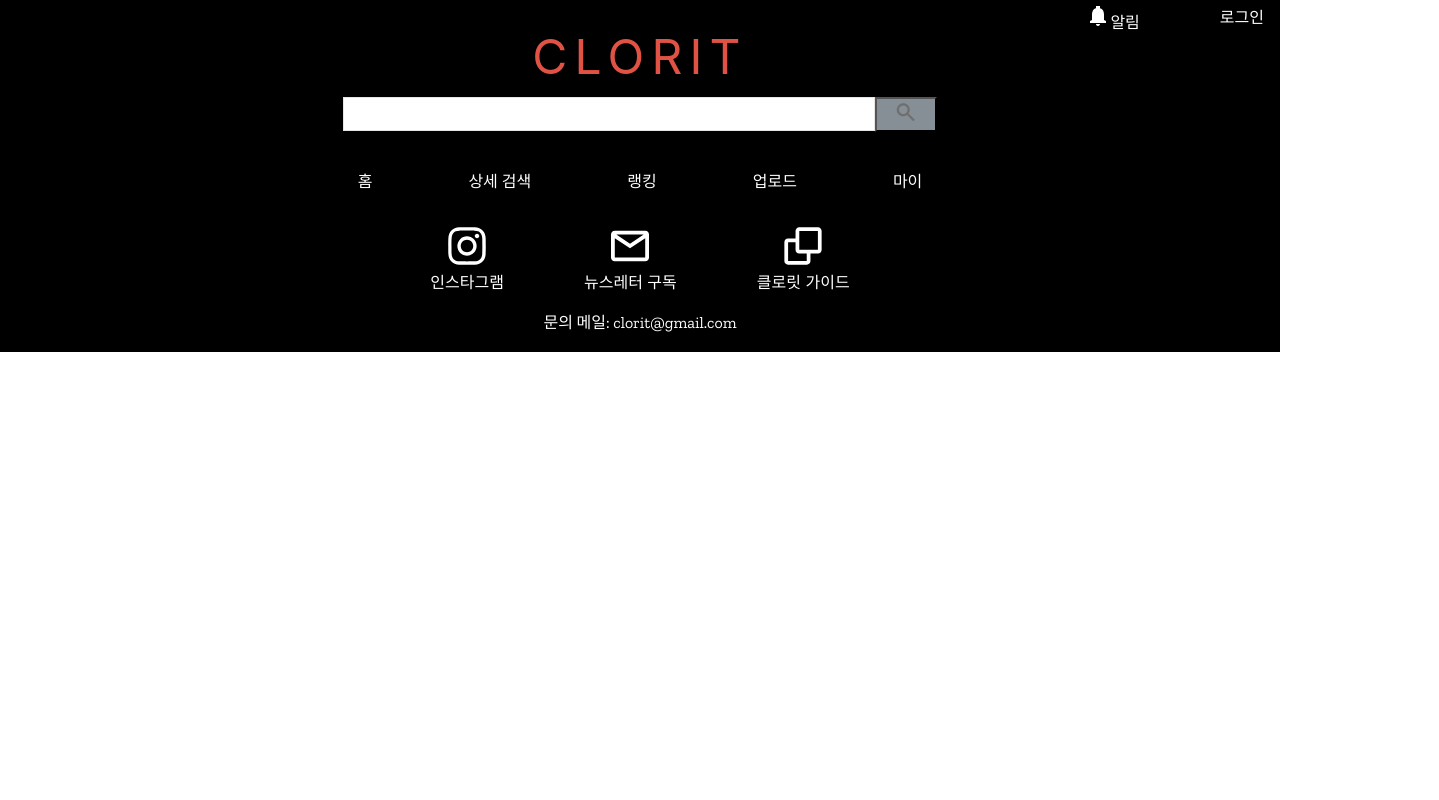
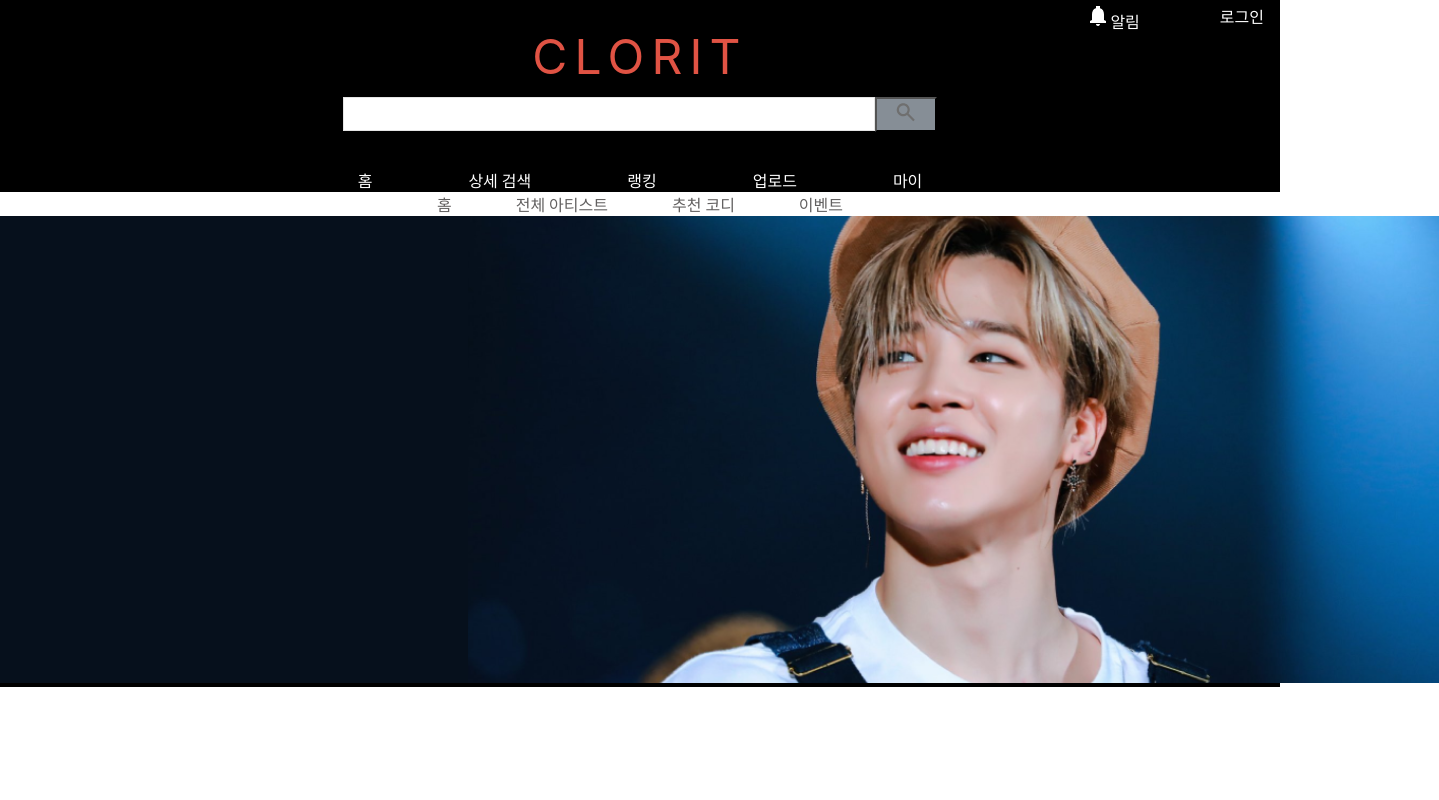
Before and after one commit to clorit/clorit-web, a React (Create React App) app: page / in a window 1280 px wide. Shown: the top 800 px of the page, 1439 px wide, since content can reach past the window. Built offline with nearby package versions, Linux system fonts and the light colour scheme; some icons are missing.

Commit message:
MainLayout, 사진 추가

```diff
--- a/src/components/Home.js
+++ b/src/components/Home.js
@@ -2,13 +2,13 @@
 import styled from "styled-components";
 import HeaderTemplate from "./HeaderTemplate";
 import Footer from "./Footer";
-
-const HomeStyle = styled.div``;
+import MainLayout from "./MainLayout";
 
 const Home = () => {
   return (
     <>
       <HeaderTemplate></HeaderTemplate>
+      <MainLayout></MainLayout>
       <Footer></Footer>
       <div></div>
     </>
--- /dev/null
+++ b/src/components/MainLayout.js
@@ -0,0 +1,31 @@
+import React from "react";
+import "./MainLayout.scss";
+import jimin from "../asset/image/jimin.png";
+import iu from "../asset/image/iu.png";
+
+const MainLayout = () => {
+  return (
+    <>
+      <div className="MainLayout">
+        <div className="Top">
+          <div className="Item">홈</div>
+          <div className="Item">전체 아티스트</div>
+          <div className="Item">추천 코디</div>
+          <div className="Item">이벤트</div>
+        </div>
+        <div className="Main">
+          <div className="Item">
+            <img src={jimin} />
+            <div className="Bar"></div>
+          </div>
+          <div className="Item">
+            <img src={iu} />
+            <div className="Bar"></div>
+          </div>
+        </div>
+      </div>
+    </>
+  );
+};
+
+export default MainLayout;
--- /dev/null
+++ b/src/components/MainLayout.scss
@@ -0,0 +1,27 @@
+.MainLayout {
+  min-height: 1080px;
+  background: #000000;
+  .Top {
+    background: #ffffff;
+    display: flex;
+    justify-content: center;
+    .Item {
+      font-family: Roboto;
+      margin-left: 2rem;
+      margin-right: 2rem;
+      color: #626060;
+    }
+  }
+  .Main {
+    text-align: center;
+    .Item {
+      img {
+        object-fit: none;
+      }
+      .Bar {
+        height: 8rem;
+        background: #ffffff;
+      }
+    }
+  }
+}
```
Also changed, not shown: src/asset/image/iu.png (added), src/asset/image/jimin.png (added).
